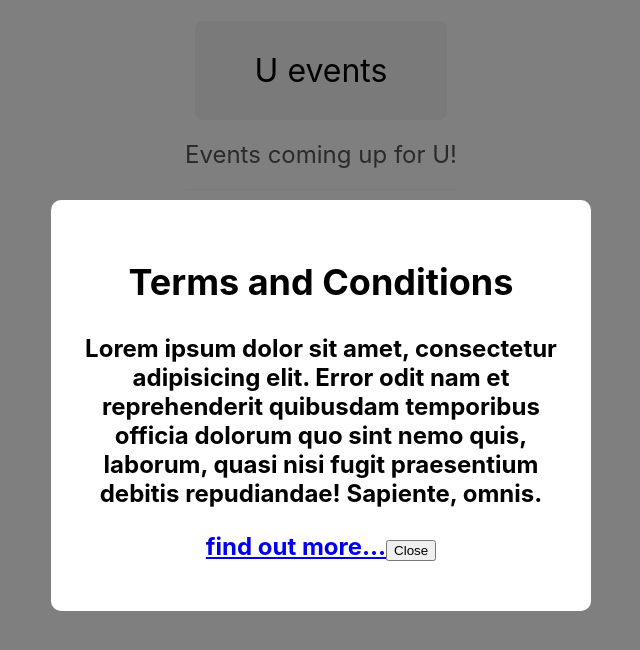
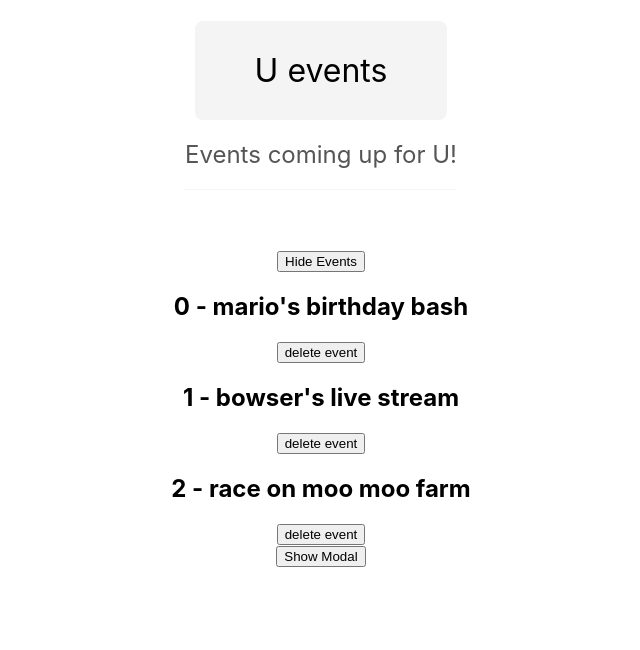
Before and after one commit to alexquar/React-webapp, a React (Create React App) app: page / in a window 1280 px wide. Shown: the top 650 px of the page, without its empty margins (319-959 px from the left). Built offline with nearby package versions, Linux system fonts and the light colour scheme.

Commit message:
show modal ...

```diff
--- a/src/App.jsx
+++ b/src/App.jsx
@@ -4,7 +4,7 @@
   import Modal from './components/Modal'
   function App() {
     const subtitle = "Events coming up for U!"
-    const [showModal, setShowModal] = useState(true)
+    const [showModal, setShowModal] = useState(false)
     const [showEvents, setShowEvents] = useState(true)
   const [events, setEvents] = useState([
     {title: "mario's birthday bash", id: 1},
@@ -47,6 +47,9 @@
         <p>Lorem ipsum dolor sit amet, consectetur adipisicing elit. Error odit nam et reprehenderit quibusdam temporibus officia dolorum quo sint nemo quis, laborum, quasi nisi fugit praesentium debitis repudiandae! Sapiente, omnis.</p>
         <a href="#">find out more...</a>
         </Modal>) }
+        <div>
+        <button onClick={() => setShowModal(true)}>Show Modal</button>
+      </div>
     </div>
   );
 }
```
